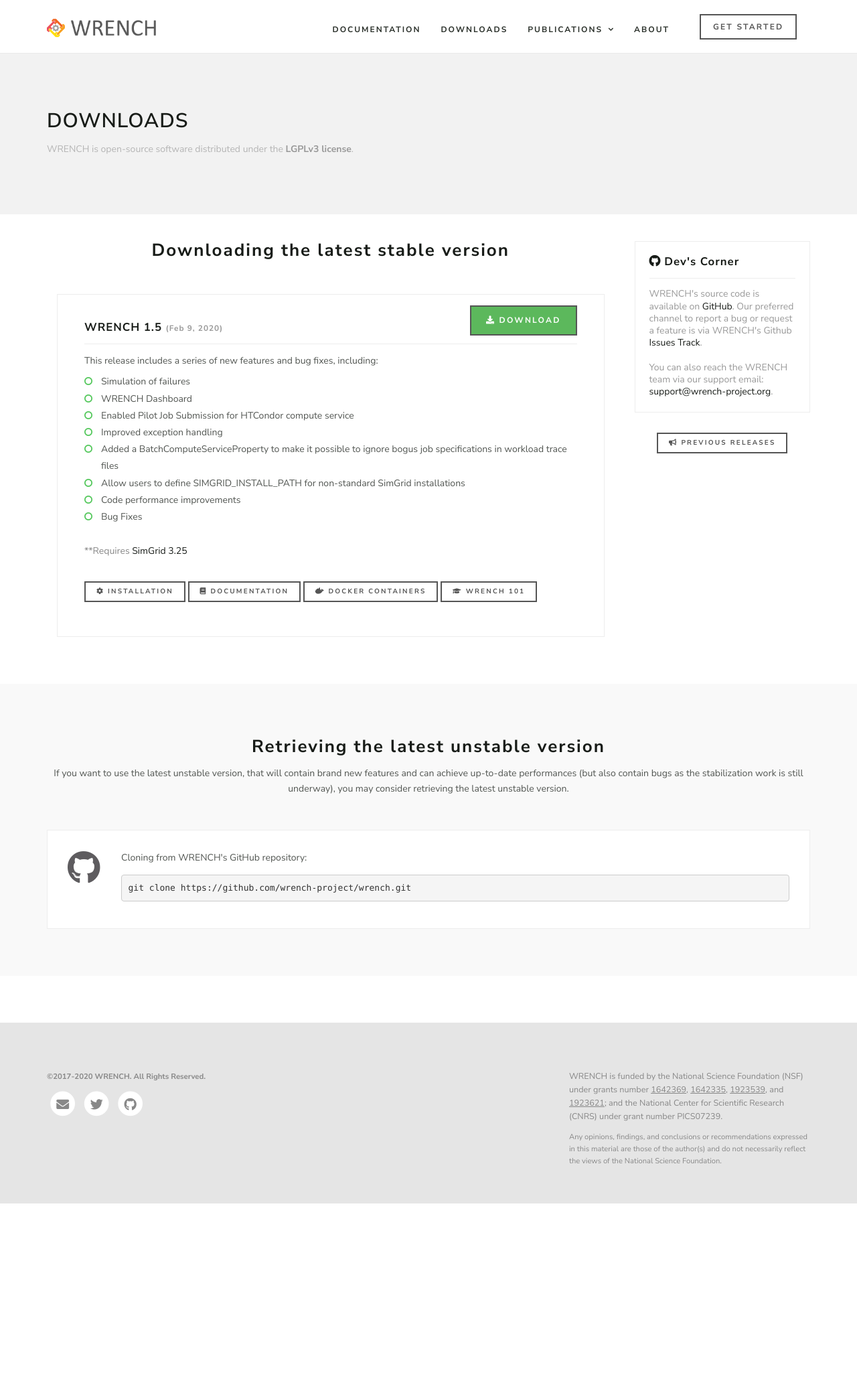
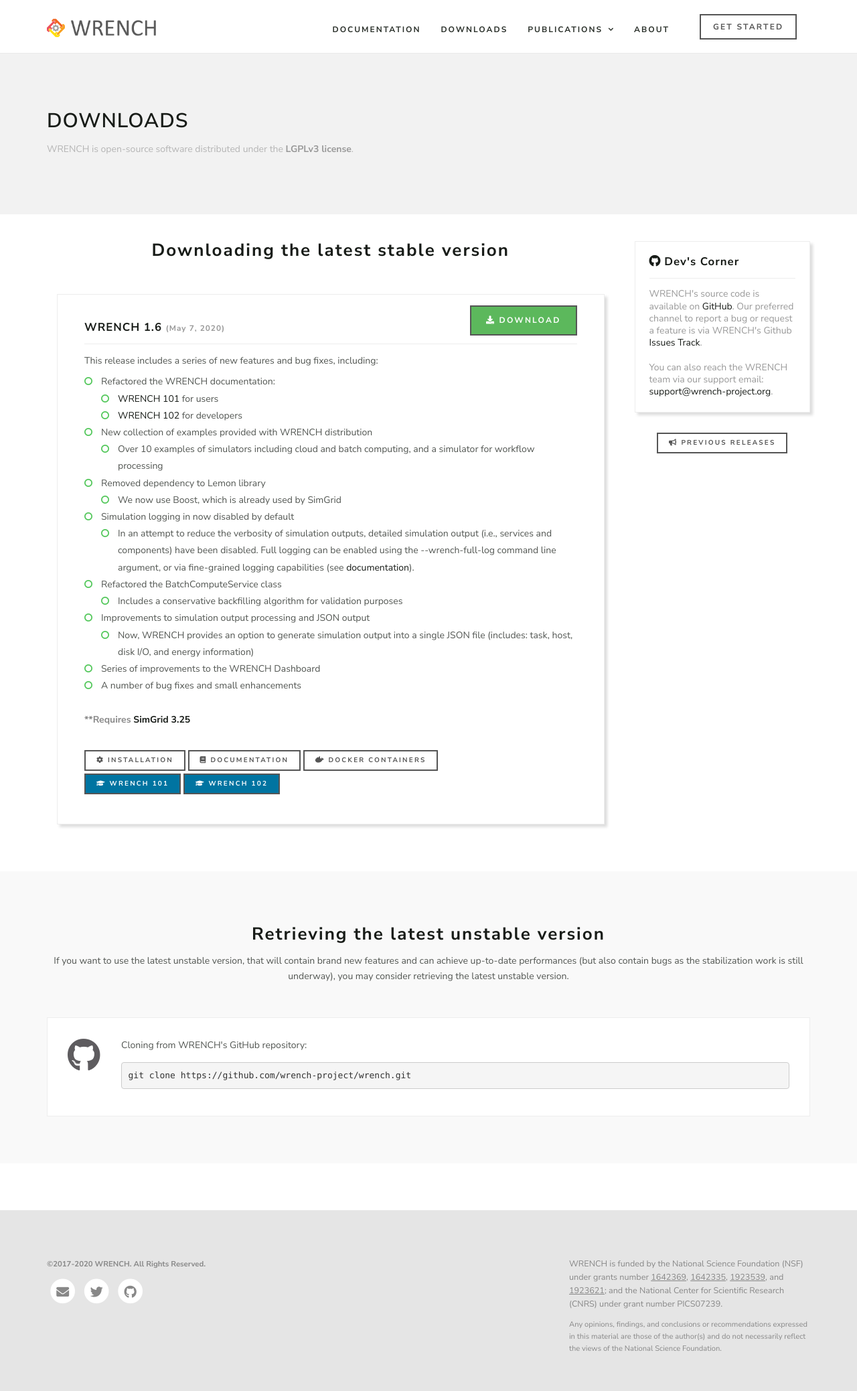
Before and after one commit to wrench-project/wrench-project.github.io, a Jekyll site: the page built from downloads.html, in a window 1280 px wide. Shown: the whole page at 67% size. Built offline with Jekyll 4.4.1, drawn with Linux system fonts in a browser that asks for light colours; nearby versions of some CDN libraries; comment, search, counter and statistics services are not loaded; before the commit the page ends 1797 px from its top, so only the background shows below that.

Commit message:
wrench release 1.6

```diff
--- a/_includes/header.html
+++ b/_includes/header.html
@@ -8,7 +8,7 @@
                 <div class="navigation">
                     <div id="navigation">
                         <ul>
-                            <li><a href="/wrench/1.5/user/" title="User Guide">Documentation</a></li>
+                            <li><a href="/wrench/1.6/" title="User Guide">Documentation</a></li>
                             <li><a href="downloads.html" title="Current and Past Releases">Downloads</a> </li>
                             <li class="has-sub"><a href="publications.html" title="Publications">Publications</a>
                                 <ul>
@@ -23,7 +23,7 @@
                 </div>
             </div>
             <div class="col-lg-2 hidden-md hidden-sm hidden-xs">
-                <div class="header-btn"><a href="/wrench/1.5/user/getting-started.html" class="btn btn-default btn-sm">get started</a></div>
+                <div class="header-btn"><a href="/wrench/1.6/getting-started.html" class="btn btn-default btn-sm">get started</a></div>
             </div>
         </div>
     </div>
--- a/css/style.css
+++ b/css/style.css
@@ -1979,6 +1979,7 @@
     border: 1px solid #ededed;
     padding: 40px;
     margin-bottom: 30px;
+    box-shadow: 4px 4px 4px #ddd;
 }
 
 .plan-header {
--- a/downloads.html
+++ b/downloads.html
@@ -37,9 +37,9 @@
                 <div class="col-lg-12 col-md-12 col-sm-12 col-xs-12">
                     <div class="plan-block">
                         <div class="plan-header">
-                            <h3>WRENCH 1.5 <span style="color: #999; font-size: 0.7em">(Feb 9, 2020)</span></h3>
+                            <h3>WRENCH 1.6 <span style="color: #999; font-size: 0.7em">(May 7, 2020)</span></h3>
                             <p class="plan-price">
-                                <a href="https://github.com/wrench-project/wrench/releases/tag/v1.5"
+                                <a href="https://github.com/wrench-project/wrench/releases/tag/v1.6"
                                    class="btn btn-success">
                                     <i class="fa fa-download"></i> Download
                                 </a>
@@ -48,31 +48,64 @@
                         <div class="plan-content">
                             <p>This release includes a series of new features and bug fixes, including:
                             <ul class="angle angle-right">
-                                <li>Simulation of failures</li>
-                                <li>WRENCH Dashboard</li>
-                                <li>Enabled Pilot Job Submission for HTCondor compute service</li>
-                                <li>Improved exception handling</li>
-                                <li>Added a BatchComputeServiceProperty to make it possible to ignore bogus job
-                                    specifications in workload trace files
+                                <li>Refactored the WRENCH documentation:
+                                    <ul class="angle" style="margin-bottom: 0">
+                                        <li><a href="/wrench/1.6/wrench-101.html">WRENCH 101</a> for users</li>
+                                        <li><a href="/wrench/1.6/wrench-102.html">WRENCH 102</a> for developers</li>
+                                    </ul>
                                 </li>
-                                <li>Allow users to define SIMGRID_INSTALL_PATH for non-standard SimGrid installations
+                                <li>New collection of examples provided with WRENCH distribution
+                                    <ul class="angle" style="margin-bottom: 0">
+                                        <li>Over 10 examples of simulators including cloud and batch computing, and a
+                                            simulator for workflow processing
+                                        </li>
+                                    </ul>
                                 </li>
-                                <li>Code performance improvements</li>
-                                <li>Bug Fixes</li>
+                                <li>Removed dependency to Lemon library
+                                    <ul class="angle" style="margin-bottom: 0">
+                                        <li>We now use Boost, which is already used by SimGrid</li>
+                                    </ul>
+                                </li>
+                                <li>Simulation logging in now disabled by default
+                                    <ul class="angle" style="margin-bottom: 0">
+                                        <li>In an attempt to reduce the verbosity of simulation outputs, detailed
+                                            simulation output (i.e., services and components) have been disabled. Full
+                                            logging can be enabled using the --wrench-full-log command line argument, or
+                                            via fine-grained logging capabilities (see
+                                            <a href="/wrench/1.6/">documentation</a>).
+                                        </li>
+                                    </ul>
+                                </li>
+                                <li>Refactored the BatchComputeService class
+                                    <ul class="angle" style="margin-bottom: 0">
+                                        <li>Includes a conservative backfilling algorithm for validation purposes</li>
+                                    </ul>
+                                </li>
+                                <li>Improvements to simulation output processing and JSON output
+                                    <ul class="angle" style="margin-bottom: 0">
+                                        <li>Now, WRENCH provides an option to generate simulation output into a single
+                                            JSON file (includes: task, host, disk I/O, and energy information)
+                                        </li>
+                                    </ul>
+                                </li>
+                                <li>Series of improvements to the WRENCH Dashboard</li>
+                                <li>A number of bug fixes and small enhancements</li>
                             </ul>
-                            <p style="color: #888">
+                            <p style="color: #888; font-weight: bold">
                                 **Requires <a href="https://simgrid.org" target="_blank">SimGrid 3.25</a>
                             </p>
                             <br/>
-                            <a href="/wrench/1.5/user/install.html" class="btn btn-default btn-xs"><i
-                                    class="fa fa-cog"></i> Installation</a>
-                            <a href="/wrench/1.5/user/index.html" class="btn btn-default btn-xs"><i
-                                    class="fa fa-book"></i> Documentation</a>
+                            <a href="/wrench/1.6/install.html" class="btn btn-default btn-xs">
+                                <i class="fa fa-cog"></i> Installation</a>
+                            <a href="/wrench/1.6/index.html" class="btn btn-default btn-xs">
+                                <i class="fa fa-book"></i> Documentation</a>
                             <a href="https://hub.docker.com/r/wrenchproject/wrench/" target="_blank"
                                class="btn btn-default btn-xs"><i class="fab fa-docker"></i> Docker Containers</a>
-                            <a href="/wrench/1.5/user/wrench-101.html" class="btn btn-default btn-xs"><i
-                                    class="fa fa-graduation-cap"></i> WRENCH 101</a>
-                            </p>
+                            <br/>
+                            <a href="/wrench/1.6/wrench-101.html" class="btn btn-linkedin btn-xs">
+                                <i class="fa fa-graduation-cap"></i> WRENCH 101</a>
+                            <a href="/wrench/1.6/wrench-102.html" class="btn btn-linkedin btn-xs">
+                                <i class="fa fa-graduation-cap"></i> WRENCH 102</a>
                         </div>
                     </div>
                 </div>
@@ -88,7 +121,7 @@
                         <a href="https://github.com/wrench-project/wrench" target="_blank">GitHub</a>.
                         Our preferred channel to report a bug or request a feature is via WRENCH's Github
                         <a href="https://github.com/wrench-project/wrench/issues" target="_blank">Issues Track</a>.
-                        <br/><br />
+                        <br/><br/>
                         You can also reach the WRENCH team via our support email:
                         <a href="mailto:support@wrench-project.org?subject=WRENCH Support Contact: Your Topic">support@wrench-project.org</a>.
                     </div>
--- a/index.html
+++ b/index.html
@@ -13,11 +13,11 @@
                             <h1 class="slider-title">Workflow Management System<br/>Simulation Workbench</h1>
                             <p class="slider-text hidden-xs">Accurate, scalable, and reproducible simulations</p>
                             <a href="downloads.html" class="btn btn-default btn-sm hidden-sm hidden-xs">
-                                <i class="fa fa-download"></i>&nbsp;&nbsp;Download WRENCH-1.5
+                                <i class="fa fa-download"></i>&nbsp;&nbsp;Download WRENCH-1.6
                             </a>
-                            <span class="slider-text hidden-xs" style="font-size: 0.8em; margin-top: 10em">&nbsp;Released on Feb 9, 2020</span>
+                            <span class="slider-text hidden-xs" style="font-size: 0.8em; margin-top: 10em">&nbsp;Released on May 7, 2020</span>
                             <br/>
-                            <span style="font-size: 0.8em; color: #999">***WRENCH 1.6 will be released in early May 2020.</span>
+<!--                            <span style="font-size: 0.8em; color: #999">***WRENCH 1.6 will be released in early May 2020.</span>-->
                         </div>
                     </div>
                     <div class="col-lg-2 col-md-2 col-sm-2  col-xs-12">
```
Also changed, not shown: previousreleases.html (+45 -1 lines).
